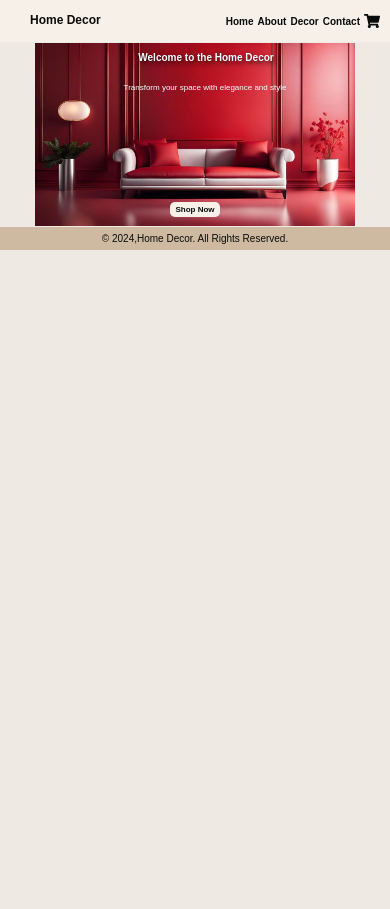
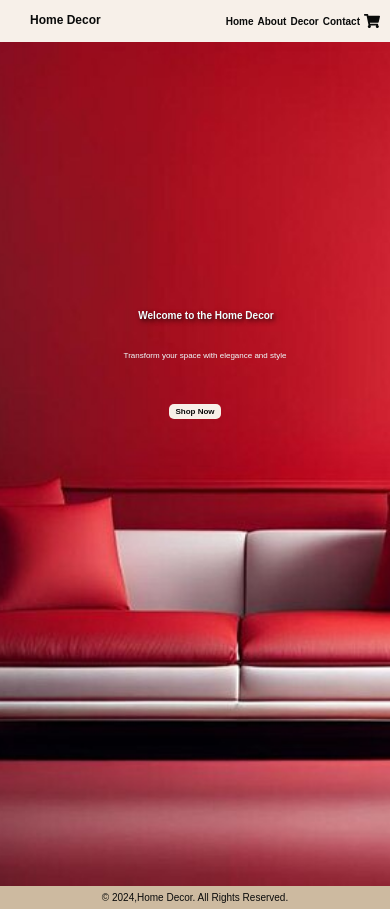
Before and after one commit to codewithhoney24/muttipage-Web-site, a Next.js app: page / in a window 390 px wide. Before the commit the page ends 844 px from the top, so only its background shows below. Built offline with nearby package versions, Linux system fonts and the light colour scheme.

Commit message:
Update globals.css

```diff
--- a/src/app/globals.css
+++ b/src/app/globals.css
@@ -73,7 +73,7 @@ footer{
 }
 
 .hero{
-
+ width: 100%;
  color: azure;
  background-size: cover;
  background-position: center;
@@ -86,7 +86,6 @@ footer{
  padding-left: 80px;
  background-size: 100%; /* Maintains aspect ratio */
 background-repeat: no-repeat; /* No repeating */
-background-position: center; /* Center the image */
 
 
 }
@@ -124,6 +123,7 @@ background-position: center; /* Center the image */
 /* ==============================About===================================*/
 
 .about{
+  width: 100%;
   background-size: cover;
   height: 100vh;
   background-position:center;
@@ -338,6 +338,8 @@ background-position: center; /* Center the image */
   align-items: center;
 }
 .hero{
+  background-size: cover;
+ background-position: center;
   height: 70vh;
   padding: 20px;
   text-align: center;
@@ -349,7 +351,7 @@ background-position: center; /* Center the image */
   font-size: 18px;
 }
 .hero-button{
-  width: 100%;
+
   padding: 12px;
   font-size: 16px;
 }
@@ -397,6 +399,11 @@ padding: 20px;
 }
 
 
+
+
+
+
+
 @media (max-width: 680px) {
   .header {
     flex-direction: row; /* Keep header in a single row */
@@ -422,10 +429,13 @@ padding: 20px;
   }
 
   .hero {
-     height: auto;
+    background-size: 100%; /* Maintains aspect ratio */
+    background-size: cover;
+ background-position: center;
+     min-height: 100vh;
       width: 100%;
       /* Ensure the hero section fits within the viewport */
-      max-width: 320px; /* Prevent it from exceeding screen width */
+       /* Prevent it from exceeding screen width */
       padding: 10px;
       height: 100%; /* Automatically adjust height based on content */
       text-align: center;
@@ -434,22 +444,42 @@ padding: 20px;
   }
 
   .hero h1 {
+    margin-bottom: 30px;
     font-size: 10px; /* Smaller font size for title */
     padding-left: 22px;
   }
 
   .hero p {
-    margin-bottom: 20%;
+    margin-bottom: 40px;
     font-size: 8px; /* Smaller font size for description */
     padding-left: 20px;
   }
 
   .hero-button {
-    margin-top: 40%;
-    width: 50px;
-    padding: 3px 5px; /* Compact button padding */
-    font-size: 8px; /* Smaller font size for button text */
+
+    position: relative; /* Ensure the button can be moved relative to its normal position */
+    margin-top: auto;   /* Push the button upward */
+    margin-bottom:200px ; /*60px Add spacing below the button */
+    padding: 3px 6px;
+    text-align: center;
+    font-size: 8px;
+
   }
+
+
+
+  .about{
+    width: 100%;
+    background-size: cover;
+    height: 100vh;
+    background-position:center;
+    padding:80px  20px;
+    display: flex;
+    justify-content:flex-start;
+    align-items: center;
+    color: rgb(251, 254, 254);
+  }
+
   footer{
 
 
@@ -488,8 +518,11 @@ padding: 20px;
   }
 
   .hero {
-     height: auto;
-      width: 100; /* Ensure the hero section fits within the viewport */
+    background-size: 100%; /* Maintains aspect ratio */
+    background-size: cover;
+ background-position: center;
+     min-height: 100vh;
+      width: 100%; /* Ensure the hero section fits within the viewport */
       max-width: 320px; /* Prevent it from exceeding screen width */
       padding: 10px;
       height: 100%; /* Automatically adjust height based on content */
@@ -499,22 +532,41 @@ padding: 20px;
   }
 
   .hero h1 {
+    margin-bottom: 30px;
     font-size: 10px; /* Smaller font size for title */
     padding-left: 22px;
   }
 
   .hero p {
-    margin-bottom: 20%;
+    margin-bottom: 40px;
     font-size: 8px; /* Smaller font size for description */
     padding-left: 20px;
   }
 
   .hero-button {
-    margin-top: 40%;
-    width: 50px;
-    padding: 3px 5px; /* Compact button padding */
-    font-size: 8px; /* Smaller font size for button text */
+    position: relative; /* Ensure the button can be moved relative to its normal position */
+    margin-top: auto;   /* Push the button upward */
+    margin-bottom:200px ; /*60px Add spacing below the button */
+    padding: 3px 6px;
+    text-align: center;
+    font-size: 8px;
+
+
+
   }
+
+  .about{
+    width: 100%;
+    background-size: cover;
+    height: 100vh;
+    background-position:center;
+    padding:80px  20px;
+    display: flex;
+    justify-content:flex-start;
+    align-items: center;
+    color: rgb(251, 254, 254);
+  }
+
   footer{
 
 
```
